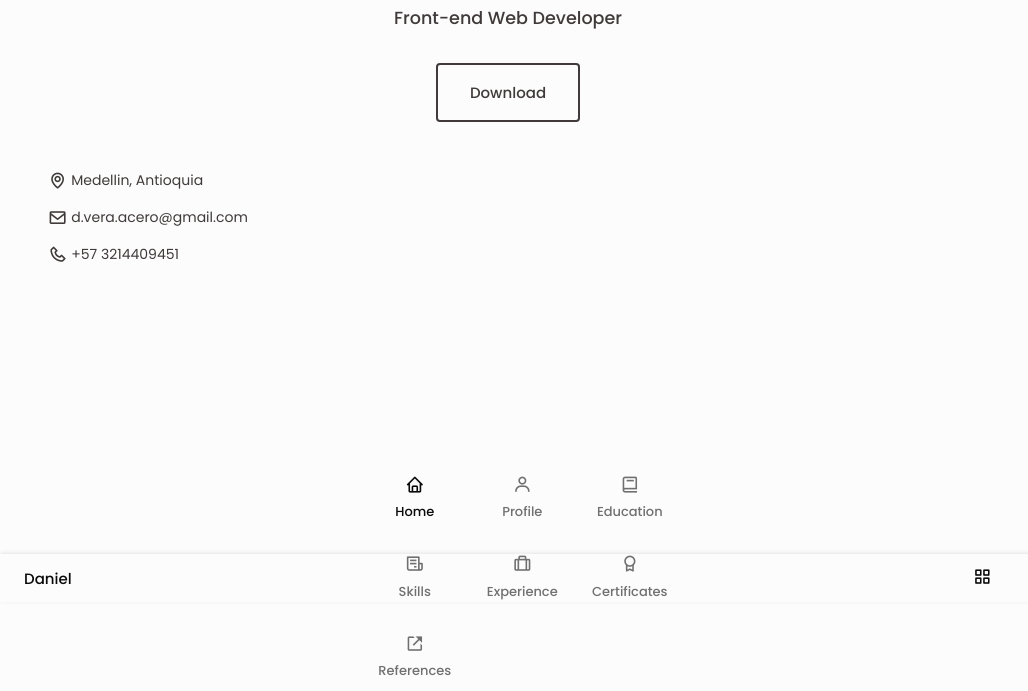
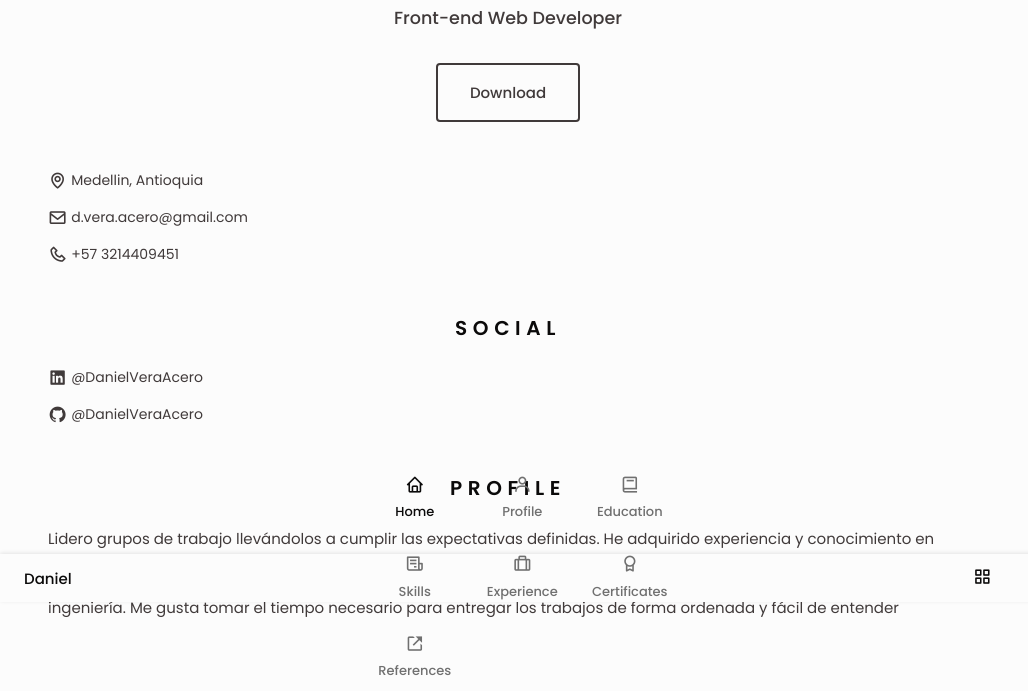
Before and after one commit to DanielVeraAcero/CV-Daniel-Vera, a plain HTML site: page index.html in a window 1280 px wide. Shown: the part 198-889 px from the top of the page, without its empty margins (0-1028 px from the left). Before the commit the page ends 800 px from the top, so only its background shows below. Drawn offline with nearby package versions, Linux system fonts and the light colour scheme.

Commit message:
add profile

```diff
--- a/index.html
+++ b/index.html
@@ -87,6 +87,25 @@
                     </div>
                 </section>
 
+                <section class="social section">
+                    <h2 class="section-title">Social</h2>
+                    <div class="social__container bd-grid">
+                        <a href="https://www.linkedin.com/in/daniel-fernando-vera-acero-660569244/" target="_blank" class="social__link">
+                            <i class='bx bxl-linkedin-square social__icon' ></i> @DanielVeraAcero
+                        </a>
+                        <a href="https://github.com/DanielVeraAcero" target="_blank" class="social__link">
+                            <i class='bx bxl-github social__icon' ></i> @DanielVeraAcero
+                        </a>
+                    </div>
+                </section>
+
+                <section class="profile section" id="profile">
+                    <h2 class="section-title">Profile</h2>
+                    <p class="profile__description">
+                        Lidero grupos de trabajo llevándolos a cumplir las expectativas definidas. He adquirido experiencia y conocimiento en diferente s softwares especializados que me permiten migrar fácilmente al que se requiera por la organización. Tengo facilidad para invest igar y entender nuevos conceptos y aplicarlos para la solución óptima de diferentes problemas de ingeniería. Me gusta tomar el tiempo necesario para entregar los trabajos de forma ordenada y fácil de entender
+                    </p>
+                </section>
+
             </div>
             <div class="resume__right">
 
--- a/style.css
+++ b/style.css
@@ -231,7 +231,23 @@ img{
     color: var(--container-color);
 }
 /*========== SOCIAL ==========*/
-
+.social__container{
+    grid-template-columns: max-content;
+    gap: 1rem;
+}
+.social__link{
+    display: inline-flex;
+    align-items: center;
+    font-size: var(--small-font-size);
+    color: var(--text-color);
+}
+.social__link:hover{
+    color: var(--text-color);
+}
+.social__icon{
+    font-size: 1.2rem;
+    margin-right: 0.25rem;
+}
 
 /*========== PROFILE ==========*/
 
```
